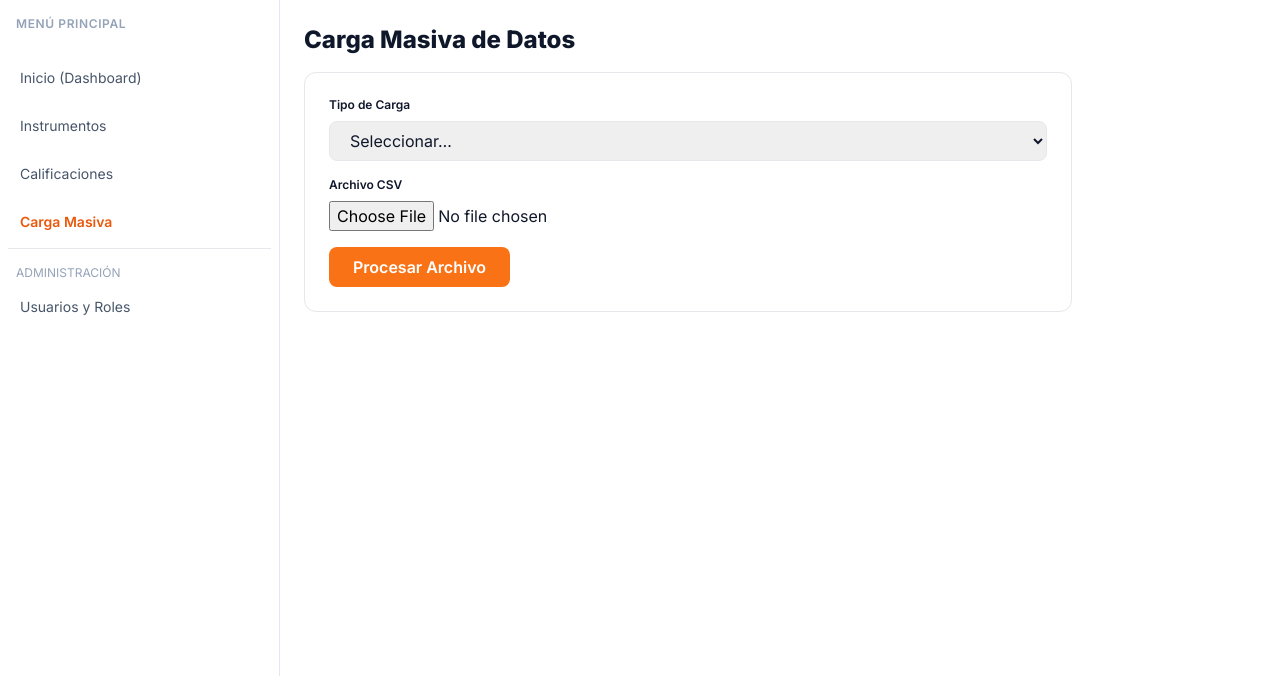
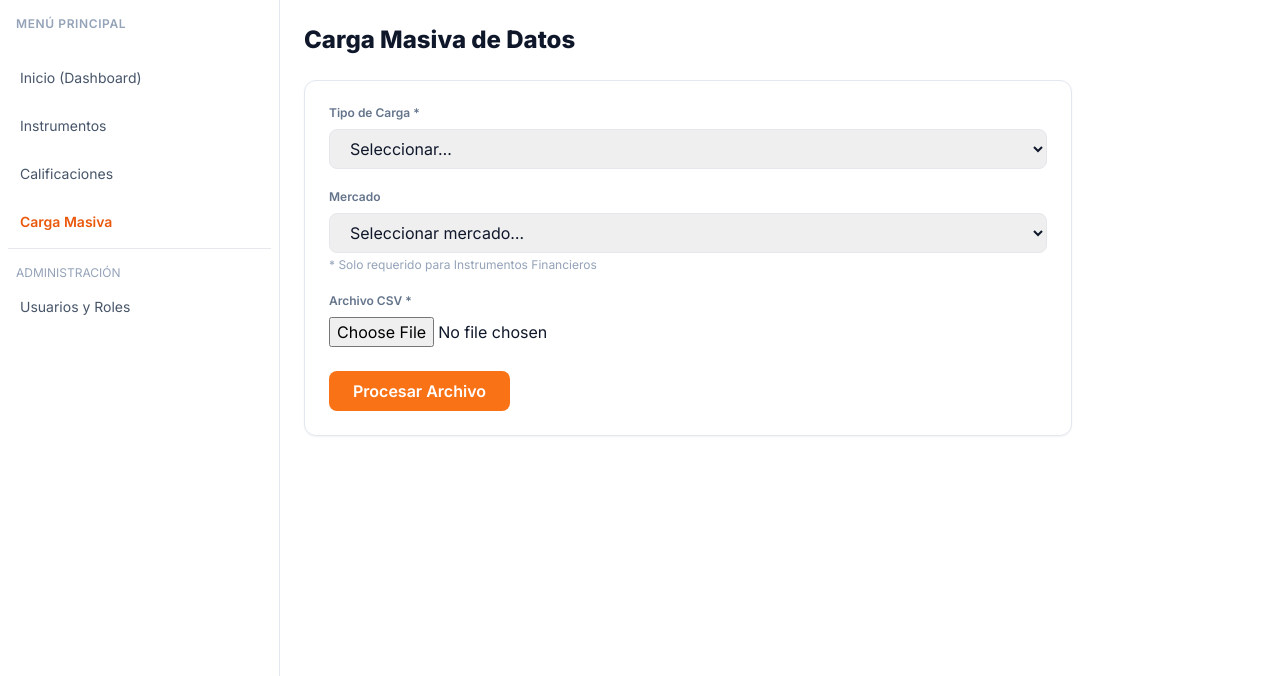
Before and after one commit to Fran-Akron/nuam-project, a Django app: page /carga-masiva/ in a window 1280 px wide. Shown: the part 64-740 px from the top of the page. Run offline with Django 5.2, Linux system fonts and the light colour scheme; the visitor is signed in with stand-in values (Sample User, id 1); some libraries are stand-ins or nearby versions.

Commit message:
carga masiva rqla

```diff
--- a/nuapp/templates/nuapp/carga_masiva.html
+++ b/nuapp/templates/nuapp/carga_masiva.html
@@ -1,40 +1,90 @@
 {% extends "nuapp/base.html" %}
 {% block content %}
 
-<h1 class="text-2xl font-extrabold mb-4">Carga Masiva de Datos</h1>
+<h1 class="text-2xl font-extrabold mb-6">Carga Masiva de Datos</h1>
 
-<form method="POST" enctype="multipart/form-data" class="bg-white border rounded-xl p-6 max-w-3xl">
+<form method="POST" enctype="multipart/form-data"
+      class="bg-white border border-slate-200 rounded-xl p-6 max-w-3xl shadow-sm">
   {% csrf_token %}
 
-  <!-- Tipo de carga -->
-  <div class="mb-4">
-    <label class="block text-xs font-semibold mb-2">Tipo de Carga</label>
-    <select name="tipo" class="w-full border rounded-lg px-4 py-2" required>
+  <!-- ================================================= -->
+  <!-- TIPO DE CARGA -->
+  <!-- ================================================= -->
+  <div class="mb-5">
+    <label class="block text-xs font-semibold text-slate-500 mb-2">
+      Tipo de Carga *
+    </label>
+
+    <select name="tipo"
+            class="w-full border rounded-lg px-4 py-2"
+            required>
       <option value="">Seleccionar…</option>
-      <option value="instrumentos">Instrumentos</option>
-      <option value="calificaciones">Calificaciones</option>
+      <!-- 🔧 FIX: values alineados con el backend -->
+      <option value="INSTRUMENTOS">
+        Instrumentos Financieros
+      </option>
+      <option value="CALIFICACIONES">
+        Calificaciones Tributarias
+      </option>
     </select>
   </div>
 
-  <!-- Archivo -->
-  <div class="mb-4">
-    <label class="block text-xs font-semibold mb-2">Archivo CSV</label>
-    <input type="file" name="archivo" accept=".csv" required>
+  <!-- ================================================= -->
+  <!-- MERCADO (solo aplica a instrumentos) -->
+  <!-- ================================================= -->
+  <div class="mb-5">
+    <label class="block text-xs font-semibold text-slate-500 mb-2">
+      Mercado
+    </label>
+
+    <select name="mercado"
+            class="w-full border rounded-lg px-4 py-2">
+      <option value="">Seleccionar mercado…</option>
+      <option value="CL">Chile</option>
+      <option value="PE">Perú</option>
+      <option value="CO">Colombia</option>
+    </select>
+
+    <p class="text-xs text-slate-400 mt-1">
+      * Solo requerido para Instrumentos Financieros
+    </p>
   </div>
 
-  <!-- Botón -->
-  <button
-    type="submit"
-    class="px-6 py-2 bg-orange-500 text-white rounded-lg font-semibold hover:bg-orange-600">
+  <!-- ================================================= -->
+  <!-- ARCHIVO CSV -->
+  <!-- ================================================= -->
+  <div class="mb-6">
+    <label class="block text-xs font-semibold text-slate-500 mb-2">
+      Archivo CSV *
+    </label>
+
+    <input type="file"
+           name="archivo"
+           accept=".csv"
+           required>
+  </div>
+
+  <!-- ================================================= -->
+  <!-- BOTÓN -->
+  <!-- ================================================= -->
+  <button type="submit"
+          class="px-6 py-2 bg-orange-500 text-white rounded-lg font-semibold hover:bg-orange-600">
     Procesar Archivo
   </button>
 
+  <!-- ================================================= -->
+  <!-- MENSAJES -->
+  <!-- ================================================= -->
   {% if mensaje %}
-    <p class="mt-4 text-sm text-green-600">{{ mensaje }}</p>
+    <p class="mt-4 text-sm text-green-600 font-semibold">
+      {{ mensaje }}
+    </p>
   {% endif %}
 
   {% if error %}
-    <p class="mt-4 text-sm text-red-600">{{ error }}</p>
+    <p class="mt-4 text-sm text-red-600 font-semibold">
+      {{ error }}
+    </p>
   {% endif %}
 </form>
 
--- a/nuapp/views.py
+++ b/nuapp/views.py
@@ -232,7 +232,6 @@ def calificacion_form_view(request, calificacion_id=None):
         instrumento = get_object_or_404(Instrumento, id=instrumento_id)
 
         if calificacion:
-            # EDITAR
             calificacion.instrumento = instrumento
             calificacion.tipo = tipo
             calificacion.estado = estado
@@ -240,7 +239,6 @@ def calificacion_form_view(request, calificacion_id=None):
             calificacion.monto = monto
             calificacion.save()
         else:
-            # CREAR
             Calificacion.objects.create(
                 instrumento=instrumento,
                 tipo=tipo,
@@ -276,7 +274,7 @@ def calificacion_eliminar_view(request, calificacion_id):
 
 
 # =========================================================
-#   CARGA MASIVA CSV (BASE)
+#   CARGA MASIVA CSV (FIX DEFINITIVO)
 # =========================================================
 @login_required
 def carga_masiva_view(request):
@@ -286,21 +284,45 @@ def carga_masiva_view(request):
 
     if request.method == "POST":
         tipo = request.POST.get("tipo")
+        mercado = request.POST.get("mercado")
         archivo = request.FILES.get("archivo")
 
-        if not archivo or not archivo.name.endswith(".csv"):
-            contexto["error"] = "Debe subir un archivo CSV válido."
+        if not tipo or not archivo:
+            contexto["error"] = "Debe seleccionar un tipo de carga y un archivo CSV."
+            return render(request, "nuapp/carga_masiva.html", contexto)
+
+        if not archivo.name.lower().endswith(".csv"):
+            contexto["error"] = "El archivo debe ser CSV."
             return render(request, "nuapp/carga_masiva.html", contexto)
 
         try:
-            reader = csv.reader(TextIOWrapper(archivo, encoding="utf-8"))
-            next(reader)  # encabezados
+            archivo.seek(0)
+
+            wrapper = TextIOWrapper(
+                archivo,
+                encoding="utf-8-sig",   # 🔥 FIX Excel
+                errors="replace"
+            )
+
+            reader = csv.reader(wrapper, delimiter=";")
+            next(reader, None)
             filas = list(reader)
 
-            contexto["mensaje"] = (
-                f"Archivo CSV leído correctamente. "
-                f"Tipo: {tipo}. Filas: {len(filas)}"
-            )
+            if tipo == "INSTRUMENTOS":
+                if not mercado:
+                    contexto["error"] = "Debe seleccionar un mercado para instrumentos."
+                    return render(request, "nuapp/carga_masiva.html", contexto)
+
+                procesados = cargar_instrumentos_csv(filas, mercado)
+
+            elif tipo == "CALIFICACIONES":
+                procesados = cargar_calificaciones_csv(filas)
+
+            else:
+                contexto["error"] = "Tipo de carga no reconocido."
+                return render(request, "nuapp/carga_masiva.html", contexto)
+
+            contexto["mensaje"] = f"Carga realizada correctamente. Registros procesados: {procesados}"
 
         except Exception as e:
             contexto["error"] = f"Error al procesar el archivo: {e}"
@@ -321,3 +343,50 @@ def admin_usuarios_view(request):
         "updated_at": timezone.localtime().strftime("%d-%m-%Y %H:%M"),
     }
     return render(request, "nuapp/admin.html", contexto)
+
+
+# =========================================================
+#   HELPERS CARGA MASIVA
+# =========================================================
+def cargar_instrumentos_csv(filas, mercado):
+    contador = 0
+
+    for fila in filas:
+        codigo, nombre, tipo, estado, fecha_emision, fecha_vencimiento = fila
+
+        Instrumento.objects.create(
+            codigo=codigo.strip(),
+            nombre=nombre.strip(),
+            tipo=tipo.strip(),
+            mercado=mercado,
+            estado=estado.strip(),
+            fecha_emision=fecha_emision or None,
+            fecha_vencimiento=fecha_vencimiento or None
+        )
+
+        contador += 1
+
+    return contador
+
+
+def cargar_calificaciones_csv(filas):
+    contador = 0
+
+    for fila in filas:
+        codigo_instr, tipo, estado, fecha, monto = fila
+
+        instrumento = Instrumento.objects.filter(codigo=codigo_instr.strip()).first()
+        if not instrumento:
+            continue
+
+        Calificacion.objects.create(
+            instrumento=instrumento,
+            tipo=tipo.strip(),
+            estado=estado.strip(),
+            fecha=fecha,
+            monto=monto or None
+        )
+
+        contador += 1
+
+    return contador
```
